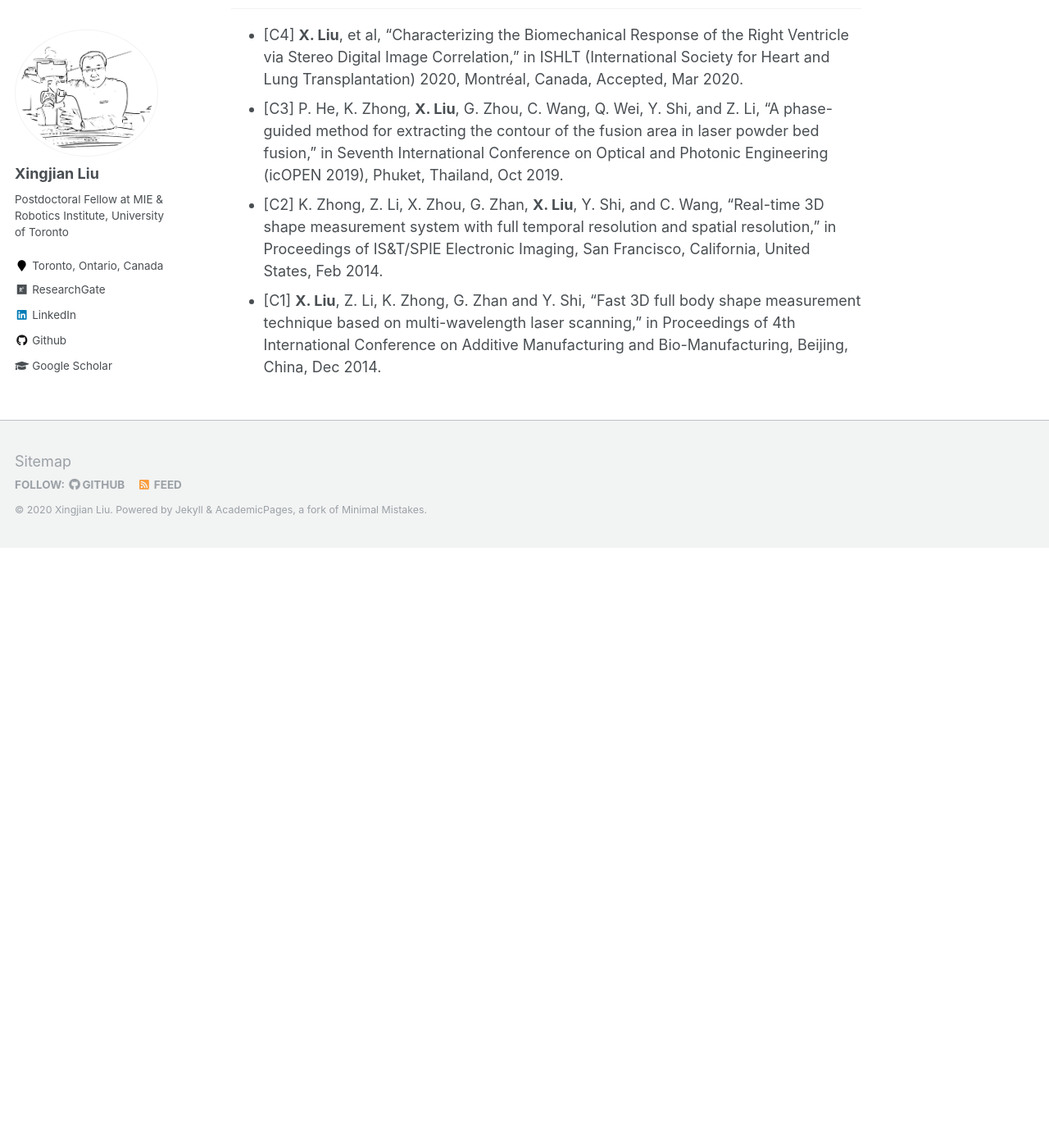
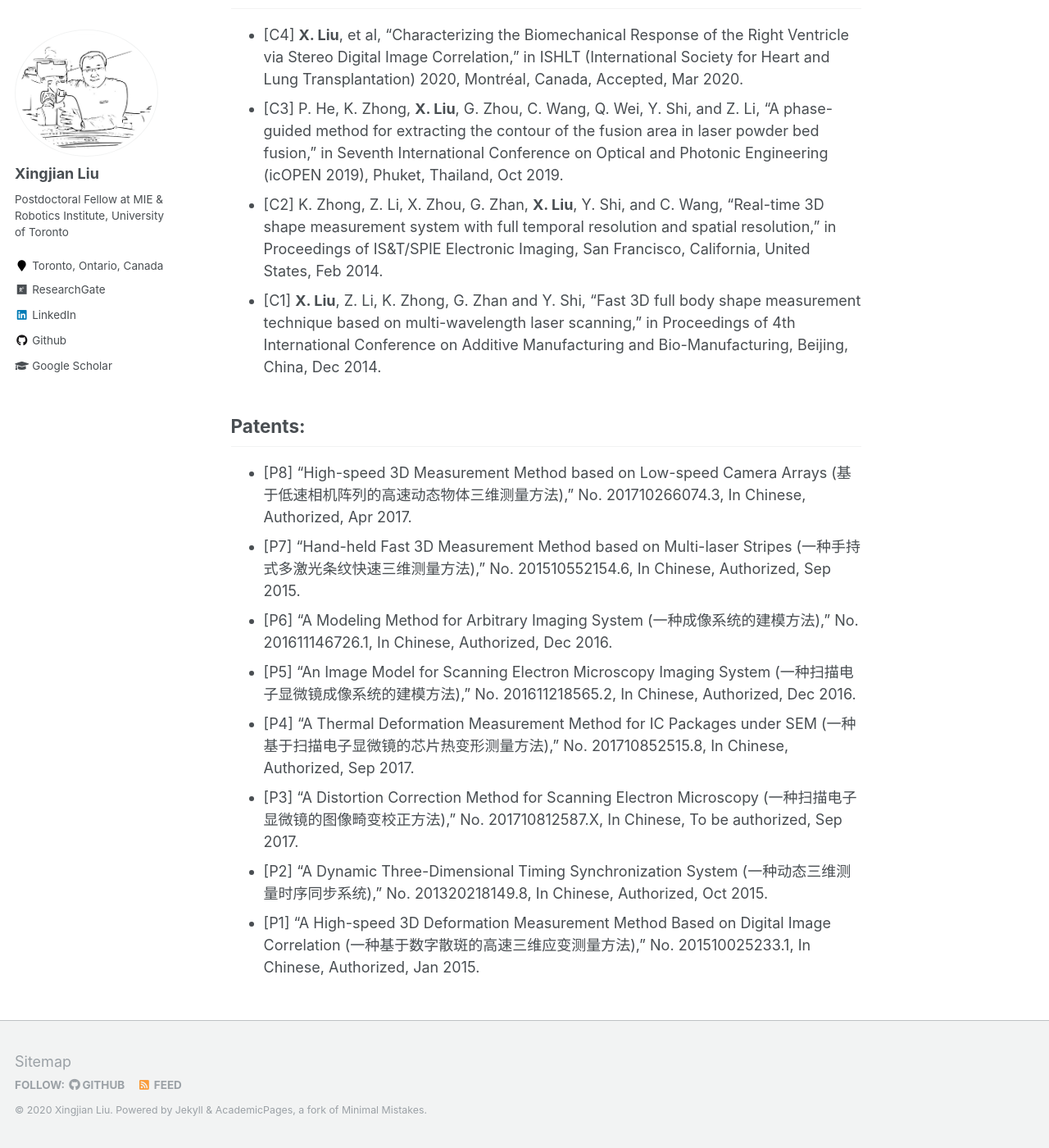
Before and after one commit to xingjianliu/xingjianliu.github.io, a Jekyll site: the page built from _pages/publications.md, in a window 1280 px wide and 1400 px high, scrolled down 1479 px. Shown: the whole window at 82% size. Built offline with Jekyll 4.4.1, drawn with Linux system fonts in a browser that asks for light colours; before the commit the page ends 2147 px from its top, so only the background shows below that.

Commit message:
Update publications.md

```diff
--- a/_pages/publications.md
+++ b/_pages/publications.md
@@ -21,3 +21,13 @@ author_profile: true
 - [C3] P. He, K. Zhong, **X. Liu**, G. Zhou, C. Wang, Q. Wei, Y. Shi, and Z. Li, “A phase-guided method for extracting the contour of the fusion area in laser powder bed fusion,” in Seventh International Conference on Optical and Photonic Engineering (icOPEN 2019), Phuket, Thailand, Oct 2019.
 - [C2] K. Zhong, Z. Li, X. Zhou, G. Zhan, **X. Liu**, Y. Shi, and C. Wang, “Real-time 3D shape measurement system with full temporal resolution and spatial resolution,” in Proceedings of IS&T/SPIE Electronic Imaging, San Francisco, California, United States, Feb 2014.
 - [C1] **X. Liu**, Z. Li, K. Zhong, G. Zhan and Y. Shi, “Fast 3D full body shape measurement technique based on multi-wavelength laser scanning,” in Proceedings of 4th International Conference on Additive Manufacturing and Bio-Manufacturing, Beijing, China, Dec 2014.
+
+## Patents:
+- [P8] “High-speed 3D Measurement Method based on Low-speed Camera Arrays (基于低速相机阵列的高速动态物体三维测量方法),” No. 201710266074.3, In Chinese, Authorized, Apr 2017.
+- [P7] “Hand-held Fast 3D Measurement Method based on Multi-laser Stripes (一种手持式多激光条纹快速三维测量方法),” No. 201510552154.6, In Chinese, Authorized, Sep 2015.
+- [P6] “A Modeling Method for Arbitrary Imaging System (一种成像系统的建模方法),” No. 201611146726.1, In Chinese, Authorized, Dec 2016.
+- [P5] “An Image Model for Scanning Electron Microscopy Imaging System (一种扫描电子显微镜成像系统的建模方法),” No. 201611218565.2, In Chinese, Authorized, Dec 2016.
+- [P4] “A Thermal Deformation Measurement Method for IC Packages under SEM (一种基于扫描电子显微镜的芯片热变形测量方法),” No. 201710852515.8, In Chinese, Authorized, Sep 2017.
+- [P3] “A Distortion Correction Method for Scanning Electron Microscopy (一种扫描电子显微镜的图像畸变校正方法),” No. 201710812587.X, In Chinese, To be authorized, Sep 2017.
+- [P2] “A Dynamic Three-Dimensional Timing Synchronization System (一种动态三维测量时序同步系统),” No. 201320218149.8, In Chinese, Authorized, Oct 2015.
+- [P1] “A High-speed 3D Deformation Measurement Method Based on Digital Image Correlation (一种基于数字散斑的高速三维应变测量方法),” No. 201510025233.1, In Chinese, Authorized, Jan 2015.
```
